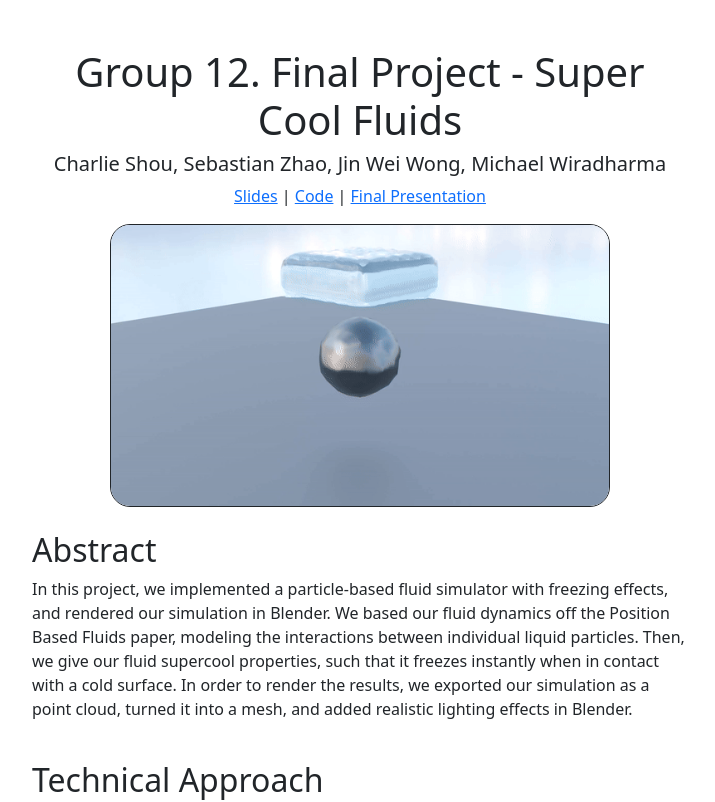
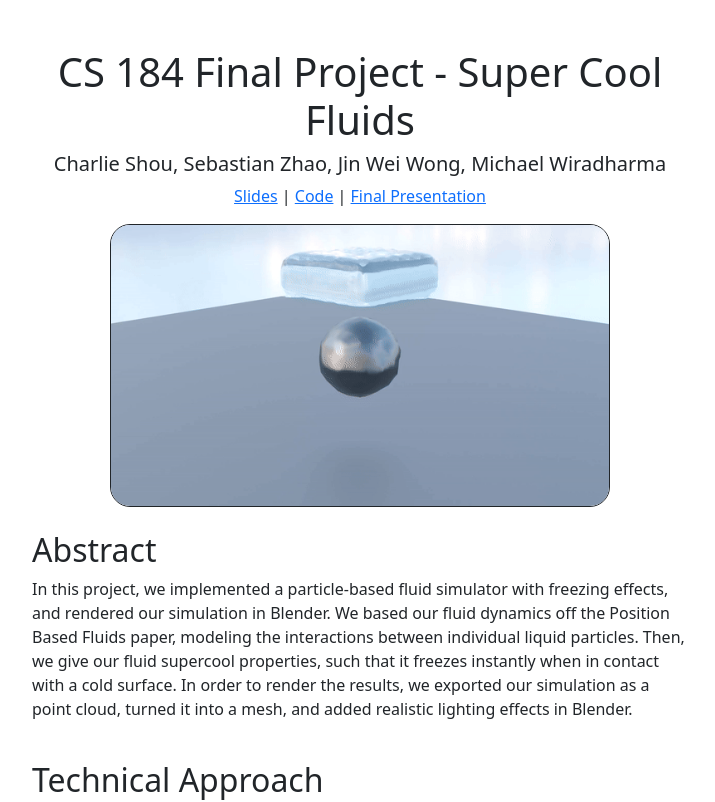
Before and after one commit to michaelwiradharma/cs184-final-project, a plain HTML site: page finalreport.html in a window 1280 px wide. Shown: the top 802 px of the page, without its empty margins (280-995 px from the left). Drawn offline with nearby package versions, Linux system fonts and the light colour scheme.

Commit message:
Modified title

```diff
--- a/finalreport.html
+++ b/finalreport.html
@@ -33,7 +33,7 @@
 
 <body>
     <div class="container mt-5">
-        <h1 align="middle">Group 12. Final Project - Super Cool Fluids</h1>
+        <h1 align="middle">CS 184 Final Project - Super Cool Fluids</h1>
         <h5 align="middle">Charlie Shou, Sebastian Zhao, Jin Wei Wong, Michael Wiradharma</h5>
         <p align="middle"><a href="https://docs.google.com/presentation/d/1PxXpK4AlvXQrmada6wkpNvDflN6MHHidt7EFtmtDV_s/edit?usp=sharing">Slides</a> | <a href="https://github.com/michaelwiradharma/cs184-final-project">Code</a> | <a href="https://drive.google.com/file/d/1o9L0Yg9SD4VZt8wbw-RkBr5Pfb0qb3Fh/view?usp=sharing">Final Presentation</a>
         </p>
```
